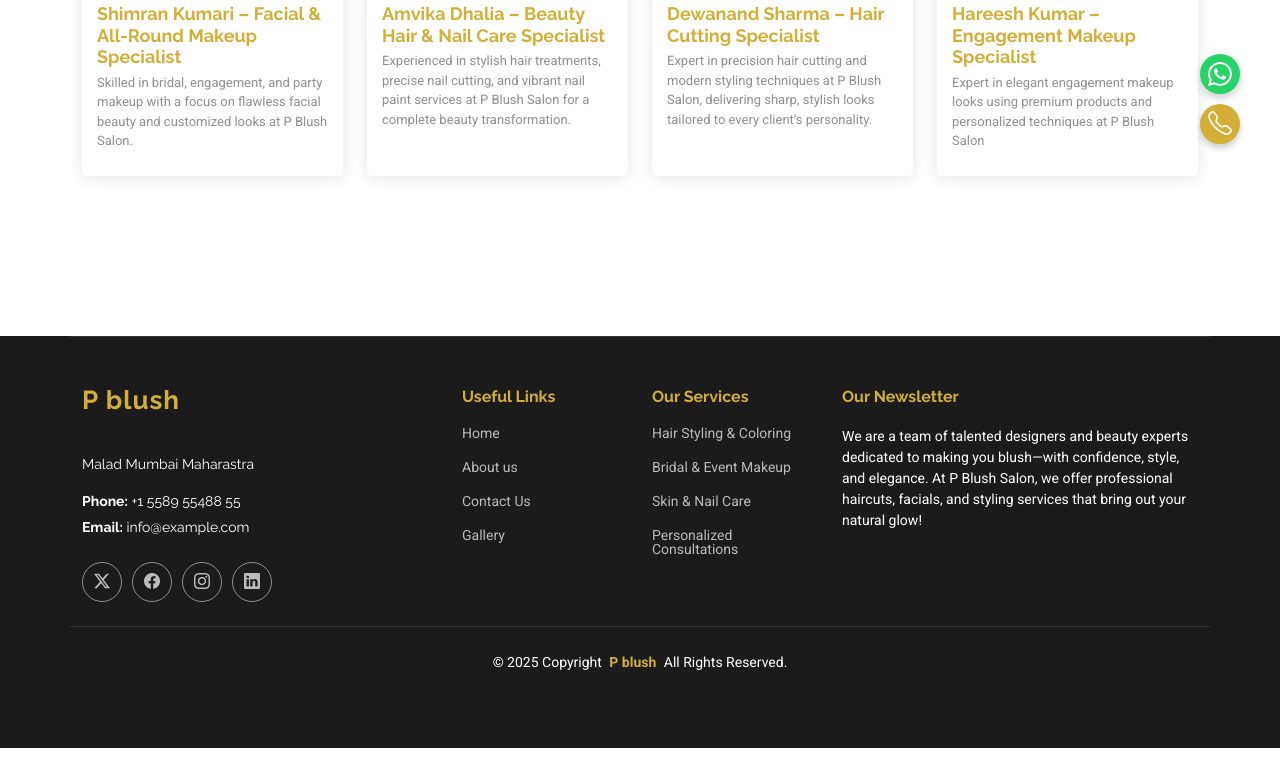
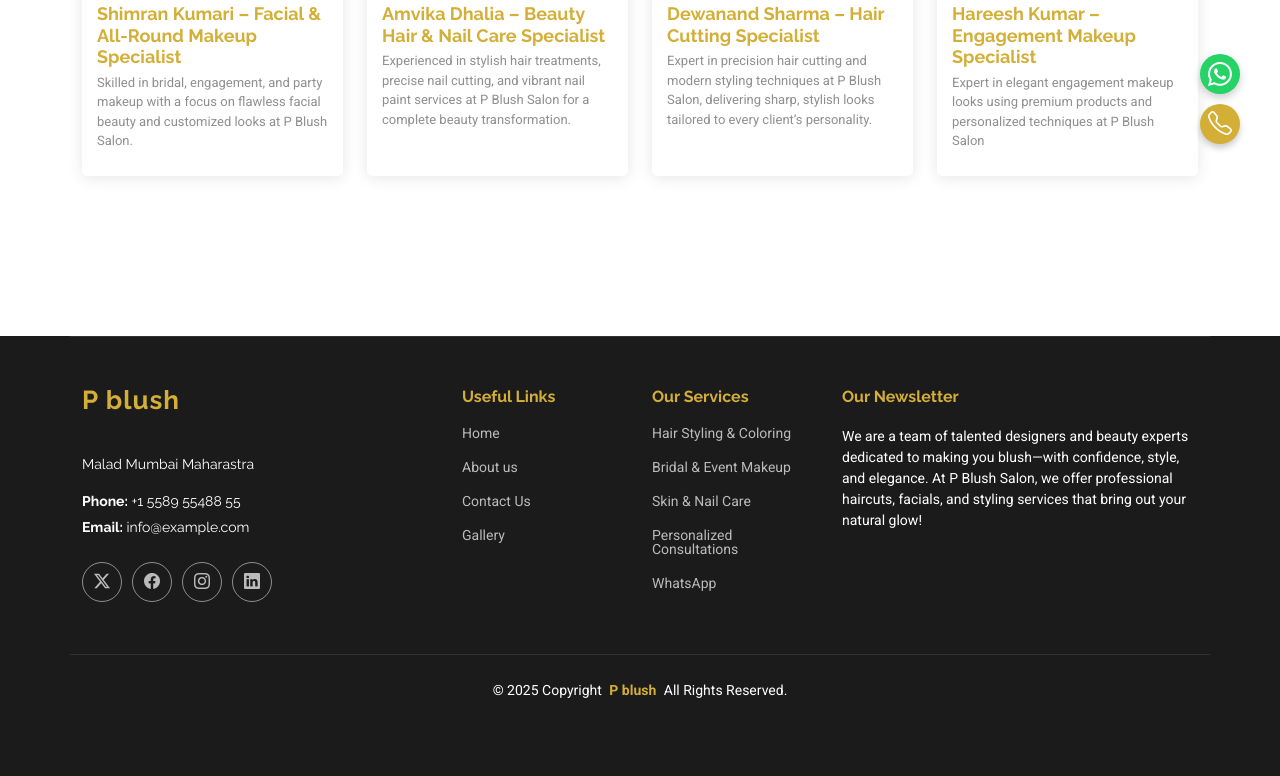
Before and after one commit to dewanandsharma/pblushsalon-frontend-service, a plain HTML site: page team.html in a window 1280 px wide. Shown: the part 616-1392 px from the top of the page. Before the commit the page ends 1364 px from the top, so only its background shows below. Drawn offline with Linux system fonts and the light colour scheme.

Commit message:
added commit contacts

```diff
--- a/team.html
+++ b/team.html
@@ -212,7 +212,7 @@
             <li><a href="#">Bridal & Event Makeup</a></li>
             <li><a href="#">Skin & Nail Care</a></li>
             <li><a href="#">Personalized Consultations</a></li>
-
+            <li><a href="test.html">WhatsApp</a></li>
           </ul>
         </div>
 
```
